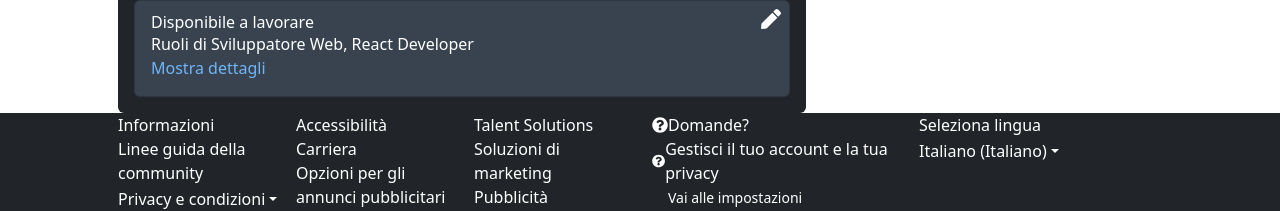
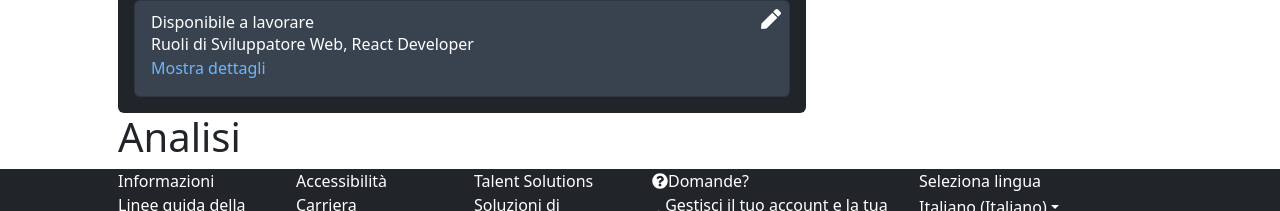
Before and after one commit to Luigi160397/FS0123A-BW-3, a React (Create React App) app: page /profile in a window 1280 px wide. Shown: the part 501-712 px from the top of the page. Built offline with nearby package versions, Linux system fonts and the light colour scheme.

Commit message:
creazione analisi card

```diff
--- /dev/null
+++ b/src/components/AnalisiCard.jsx
@@ -0,0 +1,7 @@
+const AnalisiCard = () => {
+    return(
+        <h1>Analisi</h1>
+    );
+}
+
+export default AnalisiCard;
--- a/src/components/ProfileContent.jsx
+++ b/src/components/ProfileContent.jsx
@@ -1,9 +1,11 @@
+import AnalisiCard from "./AnalisiCard";
 import MainCard from "./MainCard";
 
 const ProfileContent = () => {
   return (
     <div>
       <MainCard />
+      <AnalisiCard/>
     </div>
   );
 };
```
